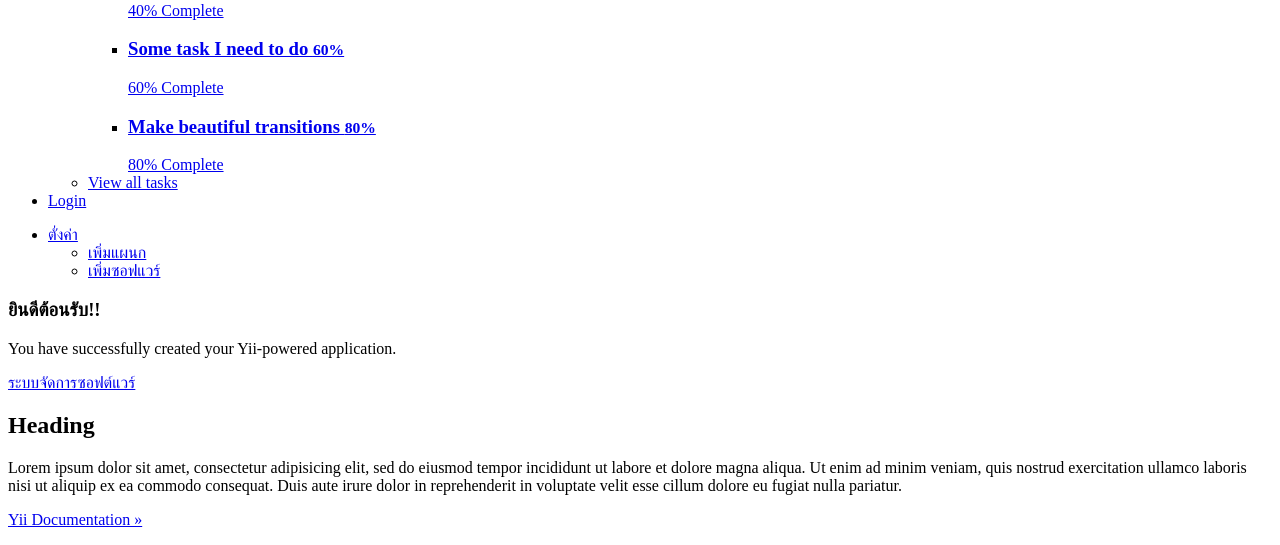
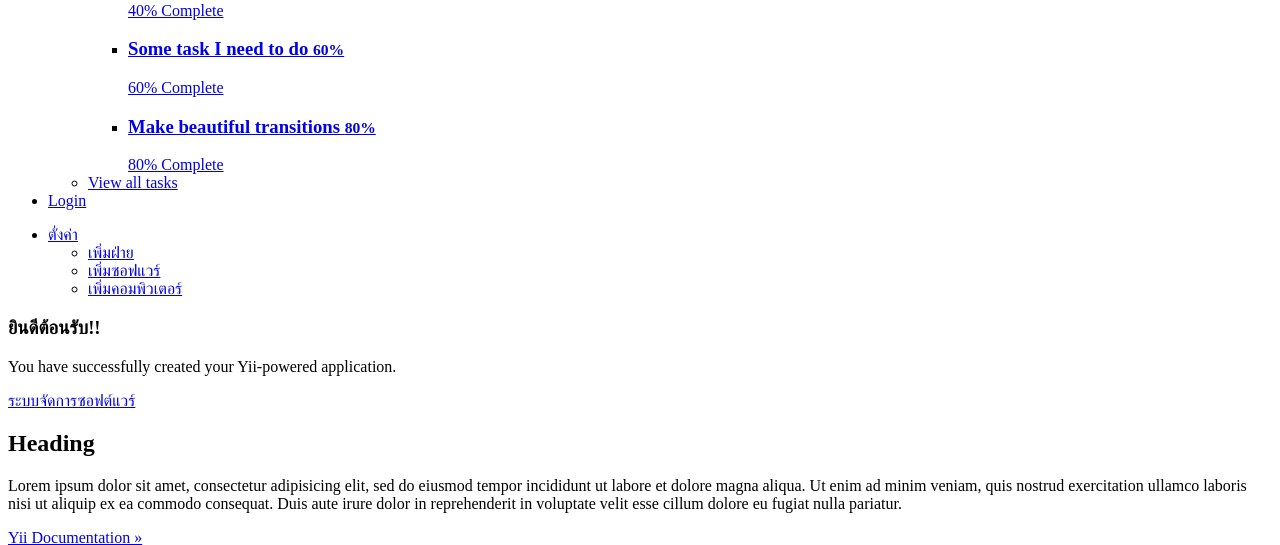
Before and after one commit to tongmckub/yii2-asset-vih-final, a Yii app: template frontend/views/site/index.php in a window 1280 px wide. Shown: the part 2404-2949 px from the top of the page. Run offline with PHP 8.4 and a stand-in for Yii, Linux system fonts and the light colour scheme; the template is opened without the code that fills it, so the values that code supplies are empty; some libraries are stand-ins or nearby versions.

Commit message:
วันที่ 29-09-58

```diff
--- a/frontend/views/layouts/left.php
+++ b/frontend/views/layouts/left.php
@@ -39,9 +39,14 @@ if (!Yii::$app->user->isGuest) {
                     <i class="fa fa-angle-left pull-right"></i>
                 </a>
                 <ul class="treeview-menu">
-                    <li><a href="<?= \yii\helpers\Url::to(['/division/index']) ?>"><span class="fa fa-edit"></span> เพิ่มแผนก</a>
+                    <li>
+                        <a href="<?= \yii\helpers\Url::to(['/party/index']) ?>"><span class="fa fa-edit"></span> เพิ่มฝ่าย</a>
                     </li>
-                    <li><a href="<?= \yii\helpers\Url::to(['/software/index']) ?>"><span class="glyphicon glyphicon-menu-hamburger"></span> เพิ่มซอฟแวร์</a>
+                    <li>
+                        <a href="<?= \yii\helpers\Url::to(['/software/index']) ?>"><span class="glyphicon glyphicon-menu-hamburger"></span> เพิ่มซอฟแวร์</a>
+                    </li>
+                     <li>
+                        <a href="<?= \yii\helpers\Url::to(['/computervih/index']) ?>"><span class="glyphicon glyphicon-indent-left"></span> เพิ่มคอมพิวเตอร์</a>
                     </li>
                 </ul>
             </li>
```
Also changed, not shown: frontend/controllers/ComputerVihController.php (+33 -21 lines), frontend/views/layouts/menu/mainModule.php (+0 -11 lines).
